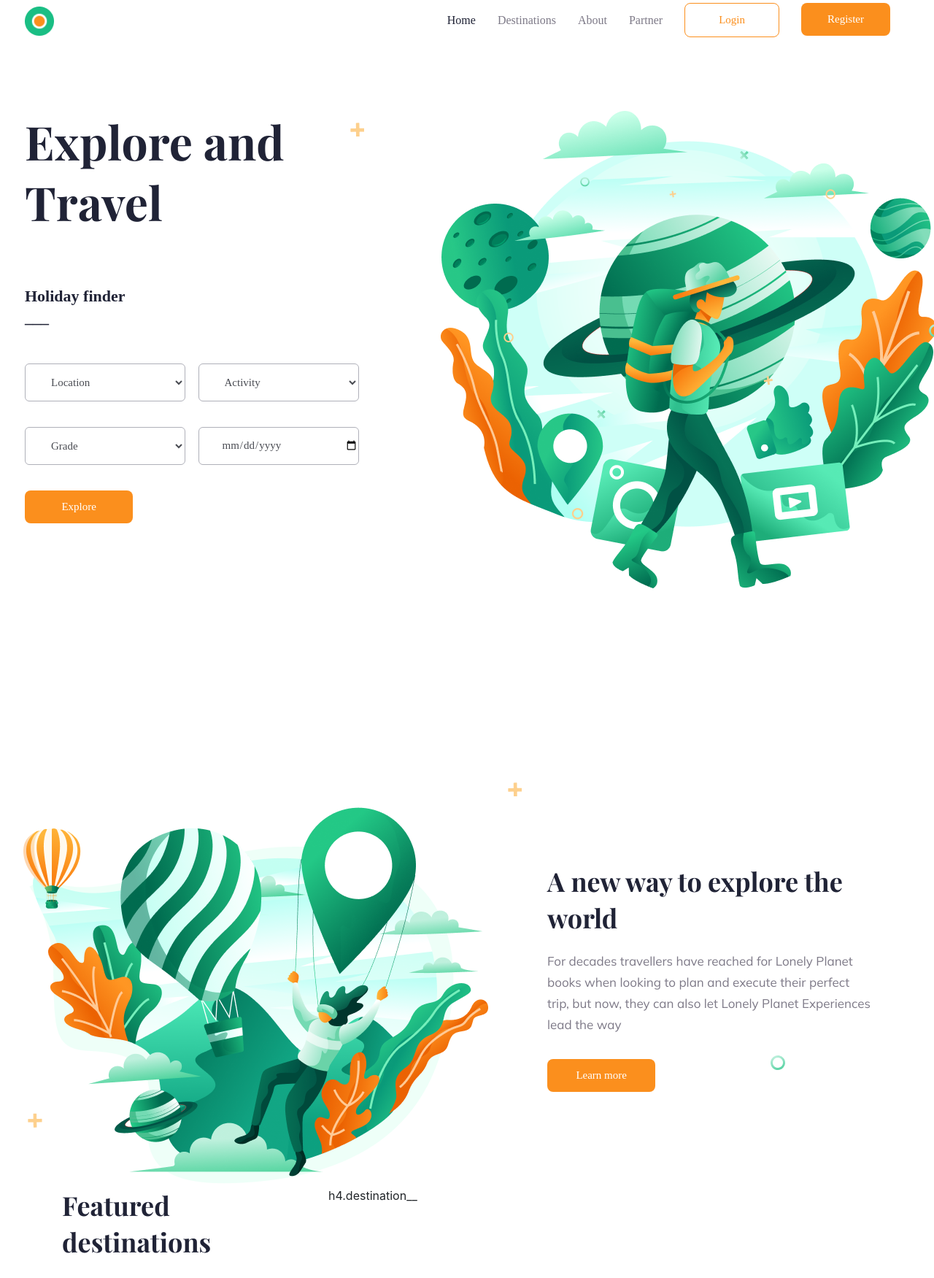
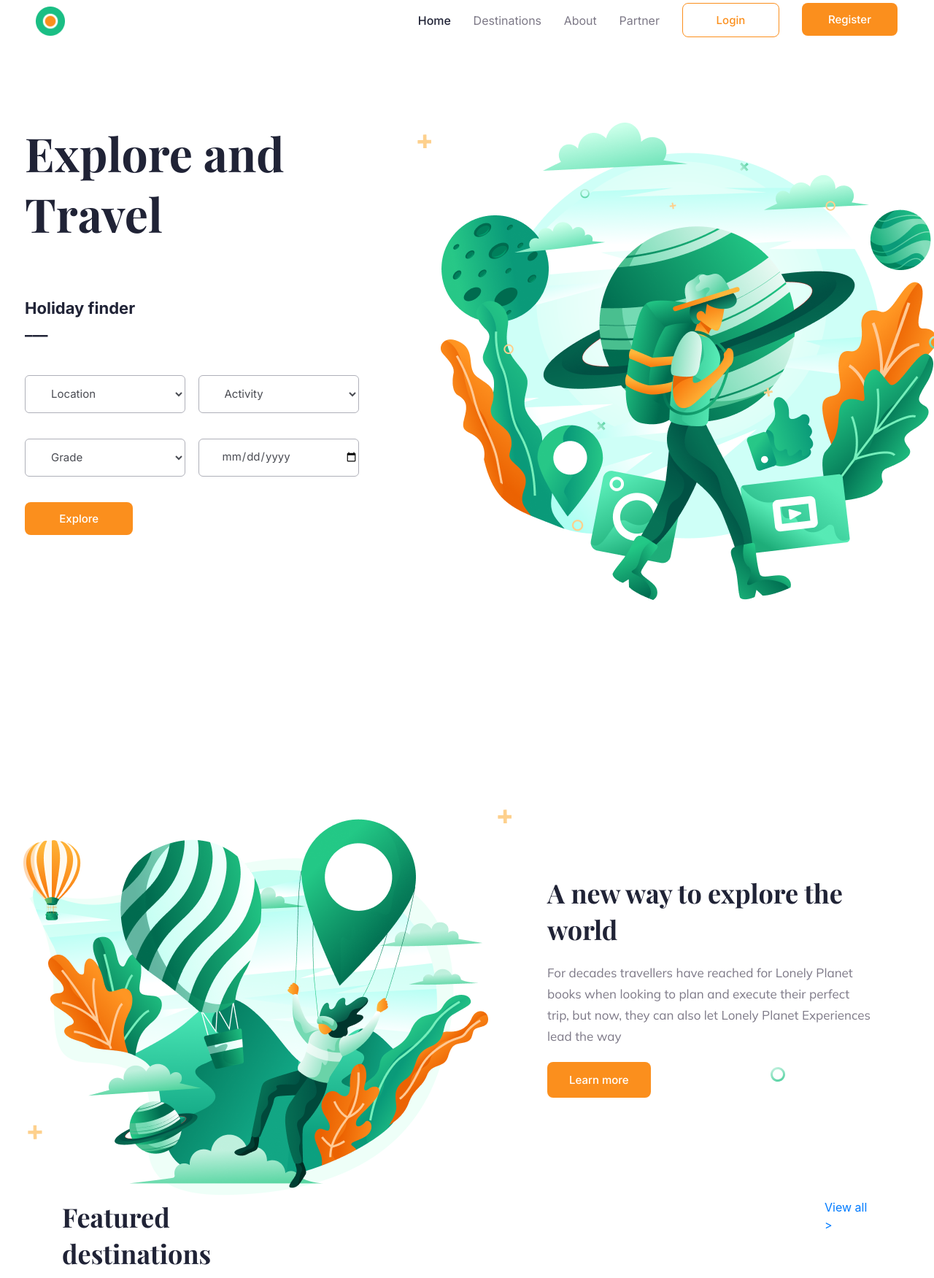
Before and after one commit to ShaxxKh/Discover, a website: page #src/index.html in a window 1280 px wide. Shown: the part 21-1772 px from the top of the page at 73% size. Drawn offline with nearby package versions, Linux system fonts and the light colour scheme; files that its build step writes are made by us from their sources.

Commit message:
fixed problems with positioning, naming

```diff
--- a/#src/index.html
+++ b/#src/index.html
@@ -13,8 +13,10 @@
     <header class="header header--home">
         <div class="header__container container container--wider">
             <div class="header__row row">
-                <img src="img/logo.png" alt="logo" class="header__logo logo">
-                <nav class="header__nav nav col-md-7">
+                <div class="col-md-1">
+                    <img src="img/logo.png" alt="logo" class="header__logo logo">
+                </div>
+                <nav class="header__nav nav offset-md-4 col-md-7">
                     <ul class="nav__list">
                         <li class="nav__item nav__item--active">
                             <a href="#" class="nav__link">
@@ -56,7 +58,7 @@
             <div class="hero__container container container--wider">
                 <div class="hero__row row">
                     <div class="hero__form form col-md-5">
-                        <h1 class="hero__header">Explore and<br>Travel</h1>
+                        <h2 class="hero__heading">Explore and<br>Travel</h2>
                         <h4 class="form__title">Holiday finder <br>___</h4>
                         <form action="" class="form__row row">
                             <div class="col-md-6 form__select-wrapper">
@@ -108,17 +110,15 @@
                         <img src="img/Thousand-02.png" alt="illustration" class="article__illustration">
                     </div>
                     <div class="article__info info offset-md-1 col-md-5">
-                        <h2 class="info__title title">A new way to explore the<br>world</h2>
+                        <h3 class="info__title title">A new way to explore the<br>world</h3>
                         <p class="info__text text col-md-12">
                             For decades travellers have reached for Lonely Planet
                             books when looking to plan and execute their perfect
                             trip, but now, they can also let Lonely Planet Experiences
                             lead the way
                         </p>
-                        <a class="info__link">
-                            <button class="info__link-wrapper button col-md-4">
-                                Learn more
-                            </button>
+                        <a href="#" class="info__link button">
+                            Learn more
                         </a>
                     </div>
                 </div>
@@ -127,8 +127,9 @@
         <section class="main__destinations destinations col-md-12">
             <div class="container destinations__container">
                 <div class="destination__row row">
-                    <h2 class="destination__title title col-md-4">Featured destinations</h2>
-                    h4.destination__
+                    <h3 class="destination__title title col-md-4">Featured destinations</h3>
+                    <a href="#" class="destinations__link link offset-md-7 col-md-1">View all &gt</a>
+
                 </div>
             </div>
         </section>
--- a/#src/scss/blocks/form.scss
+++ b/#src/scss/blocks/form.scss
@@ -13,7 +13,7 @@
     width: 26px;
     height: 26px;
     position: absolute;
-    right: 529px;
+    left: -109px;
     top: 56px;
 }
 .form__select{
--- a/#src/scss/blocks/header.scss
+++ b/#src/scss/blocks/header.scss
@@ -6,7 +6,6 @@
     margin-top: 30px;
 }
 .header__nav {
-    position: relative;
-    left: 41.66667%;
     margin-top: 25px;
+    justify-content: space-between;
 }
--- a/#src/scss/blocks/hero.scss
+++ b/#src/scss/blocks/hero.scss
@@ -2,7 +2,7 @@
 .hero-row {
     position: relative;
 }
-.hero__header {
+.hero__heading {
     font-family: $fontHeading;
     font-size: 64px;
     font-weight: bold;
@@ -11,12 +11,12 @@
     line-height: 1.3em;
     position: relative;
 }
-.hero__header::after {
+.hero__heading::after {
     content: "";
     background: url("../../img/plus.svg") no-repeat;
     width: 20px;
     height: 20px;
     position: absolute;
-    left: 445px;
+    right: -112px;
     top: 15px;
 }
--- a/#src/scss/blocks/nav.scss
+++ b/#src/scss/blocks/nav.scss
@@ -2,7 +2,8 @@
     display: flex;
     list-style-type: none;
     justify-content: space-between;
-    margin: 0 auto;
+    margin-right: -50px;
+    padding: 0 auto;
 }
 .nav__list {
     .nav__link{
--- a/#src/scss/blocks/new-way.scss
+++ b/#src/scss/blocks/new-way.scss
@@ -19,8 +19,8 @@
     width: 20px;
     height: 20px;
     position: absolute;
-    right: 495px;
-    bottom: 535px;
+    left: -54px;
+    top: -90px;
 }
 .article__info::after {
     content: "";
@@ -44,4 +44,10 @@
 .info__link {
     text-decoration: none;
     color: $colorWhite;
+    padding-left: 30px;
+    padding-right: 30px;
 }
+.info__link:hover{
+    color: $colorWhite;
+    text-decoration: none;
+}
--- a/#src/scss/lib/typography.scss
+++ b/#src/scss/lib/typography.scss
@@ -1,11 +1,11 @@
 @import "../lib/variables.scss";
-h1 {
+h2 {
     font-family: $fontHeading;
     font-size: 64px;
     font-weight: bold;
     color: $colorDark;
 }
-h2 {
+h3 {
     font-family: $fontHeading;
     font-weight: bold;
     font-size: 36px;
--- a/#src/scss/lib/variables.scss
+++ b/#src/scss/lib/variables.scss
@@ -1,7 +1,12 @@
+/*  FONT VARIABLES START */
 $fontHeading: "Playfair Display", sans-serif, serif;
 $fontPrimary: "Mulish", sans-serif, serif;
-$fontSecondary: "Inter, sans-serif, serif";
+$fontSecondary: "Inter", sans-serif, serif;
+/* FONT VARIABLES END */
+
+/* COLOR VARIABLES START */
 $colorLight: #7D7987;
 $colorDark: #202336;
 $colorWhite: #ffffff;
 $colorPrimary: #FB8F1D;
+/* COLOR VARIABLES END */
```
